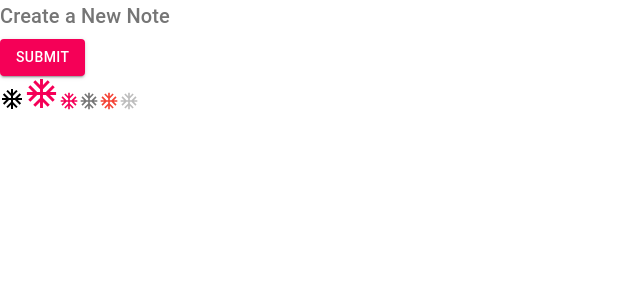
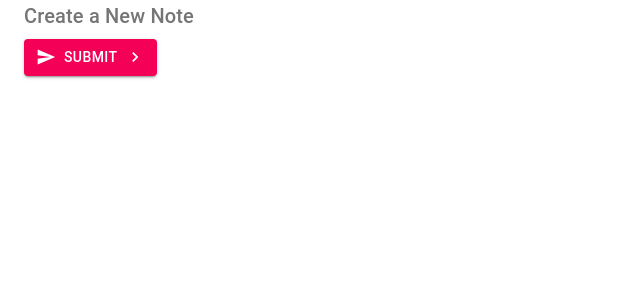
Before and after one commit to RASEM0N/todo-mui.frontend, a React (Create React App) app: page /create in a window 1280 px wide. Shown: the top 300 px of the page, without its empty margins (0-640 px from the left). Built offline with nearby package versions, Linux system fonts and the light colour scheme.

Commit message:
End module

```diff
--- a/src/components/Create.tsx
+++ b/src/components/Create.tsx
@@ -1,10 +1,11 @@
 import React from 'react'
-import { Button, Typography } from '@material-ui/core'
-import AcUnitOutlinedIcon from '@material-ui/icons/AcUnitOutlined'
+import { Button, Container, Typography } from '@material-ui/core'
+import SendIcon from '@material-ui/icons/Send'
+import KeyboardArrowRightIcon from '@material-ui/icons/KeyboardArrowRight'
 
 export const Create: React.FC = () => {
     return (
-        <div>
+        <Container>
             <Typography
                 variant={'h6'}
                 gutterBottom
@@ -18,17 +19,11 @@ export const Create: React.FC = () => {
                 color={'secondary'}
                 variant={'contained'}
                 onClick={() => console.log('You click med')}
+                startIcon={<SendIcon />}
+                endIcon={<KeyboardArrowRightIcon />}
             >
                 Submit
             </Button>
-            {/*icons*/}
-            <br />
-            <AcUnitOutlinedIcon />
-            <AcUnitOutlinedIcon color={'secondary'} fontSize={'large'} />
-            <AcUnitOutlinedIcon color={'secondary'} fontSize={'small'} />
-            <AcUnitOutlinedIcon color={'action'} fontSize={'small'} />
-            <AcUnitOutlinedIcon color={'error'} fontSize={'small'} />
-            <AcUnitOutlinedIcon color={'disabled'} fontSize={'small'} />
-        </div>
+        </Container>
     )
 }
```
